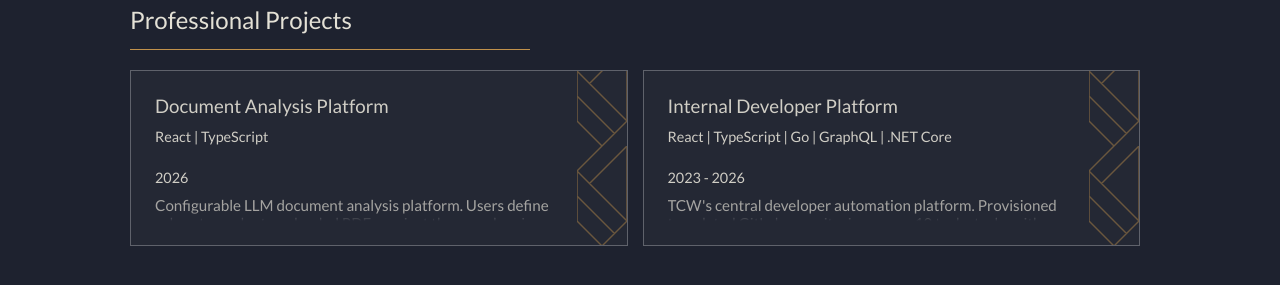
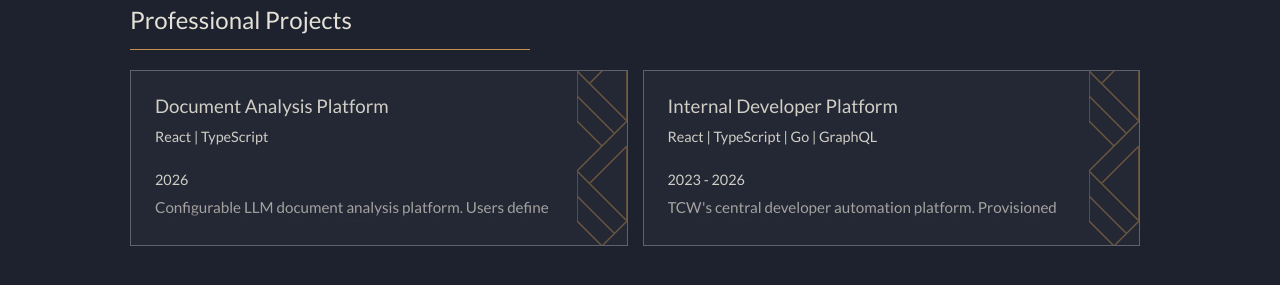
Before and after one commit to ckovacsdev/ckdev, a React (Vite) app: page / in a window 1280 px wide. Shown: the part 810-1095 px from the top of the page. Built offline with nearby package versions, Linux system fonts and the light colour scheme.

Commit message:
text line height changes

```diff
--- a/src/components/work-card/work-card.css
+++ b/src/components/work-card/work-card.css
@@ -2,7 +2,7 @@
 	position: relative;
 	width: 100%;
 	height: 100%;
-	min-height: 98px;
+	min-height: 90px;
 }
 
 .work-card {
@@ -56,7 +56,7 @@
     margin: 0;
     font-size: 0.9rem;
 	line-height: 1.4;
-	min-height: 2rem;
+	min-height: 2.1rem;
 }
 .work-card-date {
     margin: 0;
--- a/src/pages/work/work.tsx
+++ b/src/pages/work/work.tsx
@@ -11,7 +11,7 @@ const WORK_CARDS: WorkCardProps[] = [
         subtitle: "Configurable LLM document analysis platform.  Users define rule sets, evaluate uploaded PDFs against them, and review results in a PDF viewer that matches and highlights the exact source passage behind each pass or fail."
     },
     {
-        tech: 'React | TypeScript | Go | GraphQL | .NET Core',
+        tech: 'React | TypeScript | Go | GraphQL',
         title: 'Internal Developer Platform',
         date: '2023 - 2026',
         subtitle: "TCW's central developer automation platform.  Provisioned templated GitLab repositories across 10 tech stacks with standardized CI/CD, along with automated Snowflake, Okta, Key Vault, and RabbitMQ resource requests."
```
